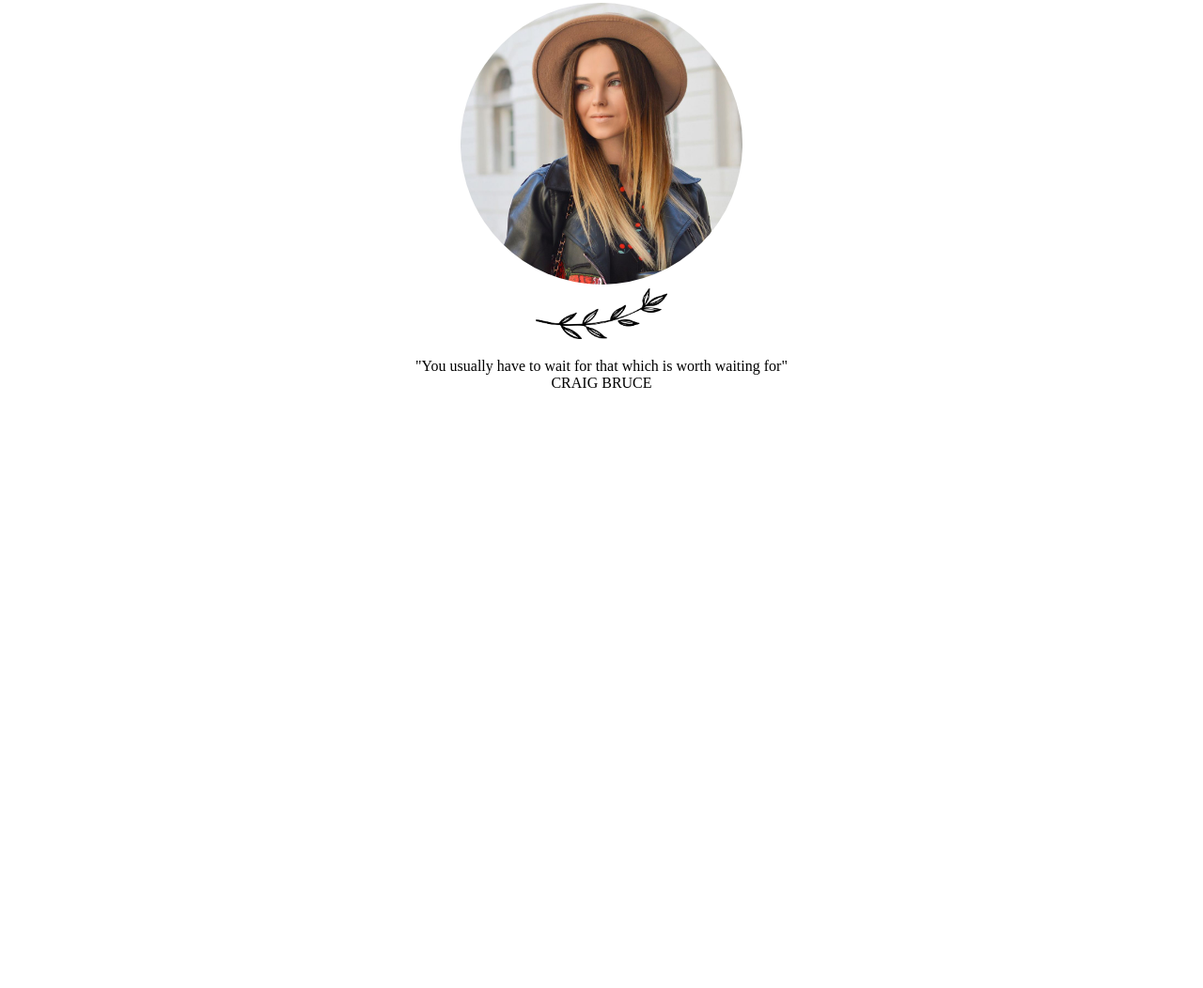
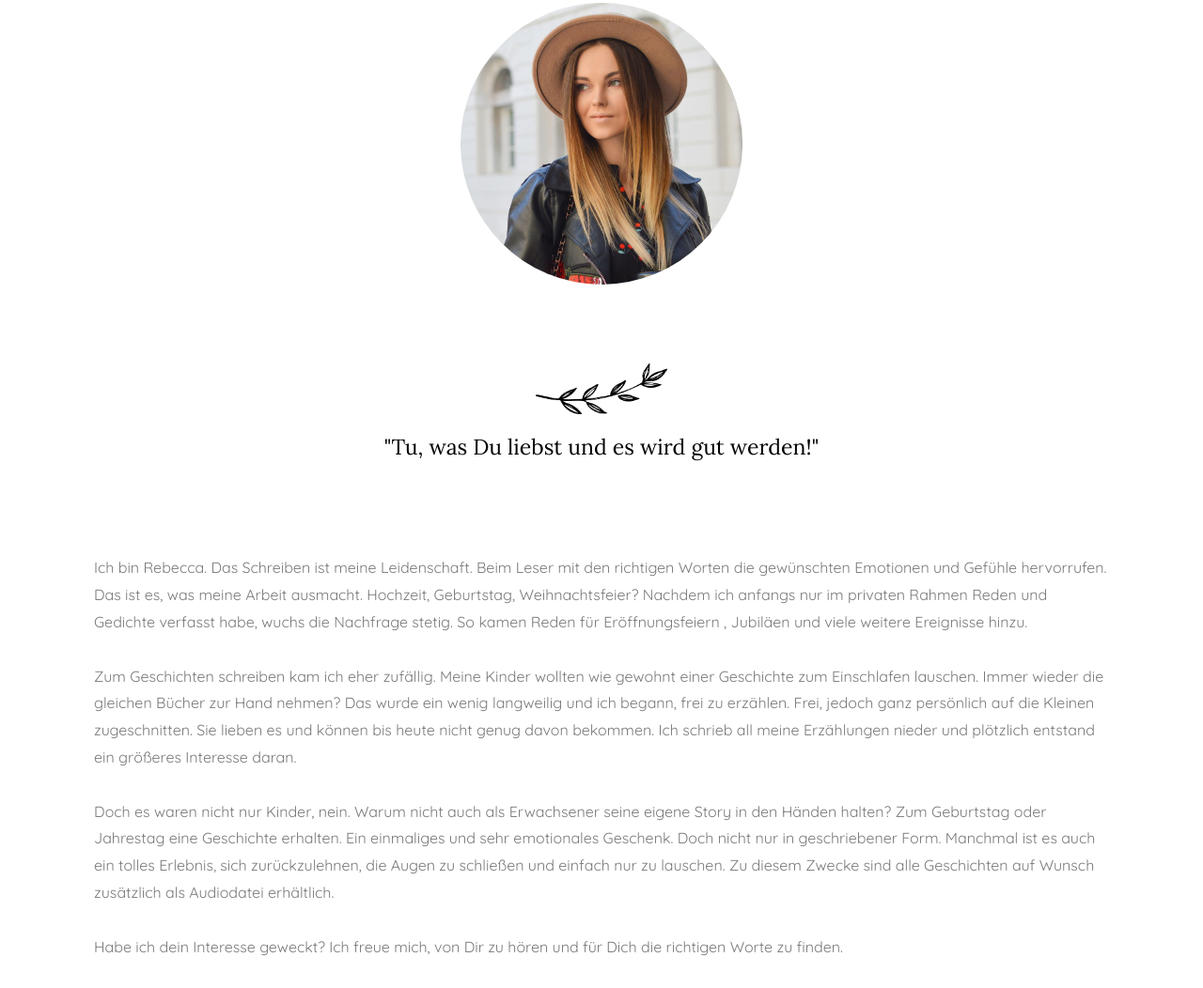
Before and after one commit to Rschaetz/mysite, a plain HTML site: page about.html in a window 1280 px wide. Shown: the part 97-1149 px from the top of the page at 94% size. Before the commit the page ends 800 px from the top, so only its background shows below. Drawn offline with nearby package versions, Linux system fonts and the light colour scheme; a web font is replaced by a local one.

Commit message:
about me

```diff
--- a/about.html
+++ b/about.html
@@ -79,10 +79,41 @@
 
       <section class="statement-wrapper flex-box flex-column items-center">
         <img src="./images/branch.png" alt="" class="branch-img">
-        <div class="bio-statement">
-          "You usually have to wait for that which is worth waiting for"
+        <div class="bio-statement in-center">
+          "Tu, was Du liebst und es wird gut werden!"
         </div>
-        <div class="author">CRAIG BRUCE</div>
+      </section>
+
+      <section class="bio">
+        <div class="about-text">
+          Ich bin Rebecca. Das Schreiben ist meine Leidenschaft.
+          Beim Leser mit den richtigen Worten die gewünschten Emotionen und Gefühle hervorrufen. Das ist es, was meine Arbeit ausmacht.
+          Hochzeit, Geburtstag, Weihnachtsfeier?
+          Nachdem ich anfangs nur im privaten Rahmen Reden und Gedichte verfasst habe, wuchs die Nachfrage stetig.
+          So kamen Reden für Eröffnungsfeiern , Jubiläen und viele weitere Ereignisse hinzu.
+        </br>
+      </br>
+          Zum Geschichten schreiben kam ich eher zufällig.
+          Meine Kinder wollten wie gewohnt einer Geschichte zum Einschlafen lauschen.
+          Immer wieder die gleichen Bücher zur Hand nehmen?
+          Das wurde ein wenig langweilig und ich begann, frei zu erzählen.
+          Frei, jedoch ganz persönlich auf die Kleinen zugeschnitten.
+          Sie lieben es und können bis heute nicht genug davon bekommen.
+          Ich schrieb all meine Erzählungen nieder und plötzlich entstand ein größeres Interesse daran.
+      </br>
+    </br>
+          Doch es waren nicht nur Kinder, nein.
+          Warum nicht auch als Erwachsener seine eigene Story in den Händen halten?
+          Zum Geburtstag oder Jahrestag eine Geschichte erhalten.
+          Ein einmaliges und sehr emotionales Geschenk.
+          Doch nicht nur in geschriebener Form.
+          Manchmal ist es auch ein tolles Erlebnis, sich zurückzulehnen, die Augen zu schließen und einfach nur zu lauschen.
+          Zu diesem Zwecke sind alle Geschichten auf Wunsch zusätzlich als Audiodatei erhältlich.
+    </br>
+  </br>
+          Habe ich dein Interesse geweckt?
+          Ich freue mich, von Dir zu hören und für Dich die richtigen Worte zu finden.
+        </div>
       </section>
 
   </body>
--- a/css/about.css
+++ b/css/about.css
@@ -1,6 +1,7 @@
 
 .about-pic{
   text-align: center;
+  margin-bottom: 80px;
 }
 
 .picture {
@@ -11,5 +12,25 @@
 .statement-wrapper{
   margin: 0 auto;
   max-width: 800px;
+  padding: 0px 80px 40px 80px;
 }
-.bio-statement {}
+.bio-statement {
+  font-family: "Lora", Sans-serif;
+  font-size: 23px;
+  margin-bottom: 30px;
+  color: #000000;
+}
+
+.bio {
+  padding: 30px;
+  max-width: 1140px;
+  margin: 0 auto;
+}
+.about-text{
+  font-size: 16px;
+  color: #7a7a7a;
+  font-weight: 400;
+  line-height: 1.8em;
+  letter-spacing: 0em;
+  font-family: "Quicksand";
+}
```
